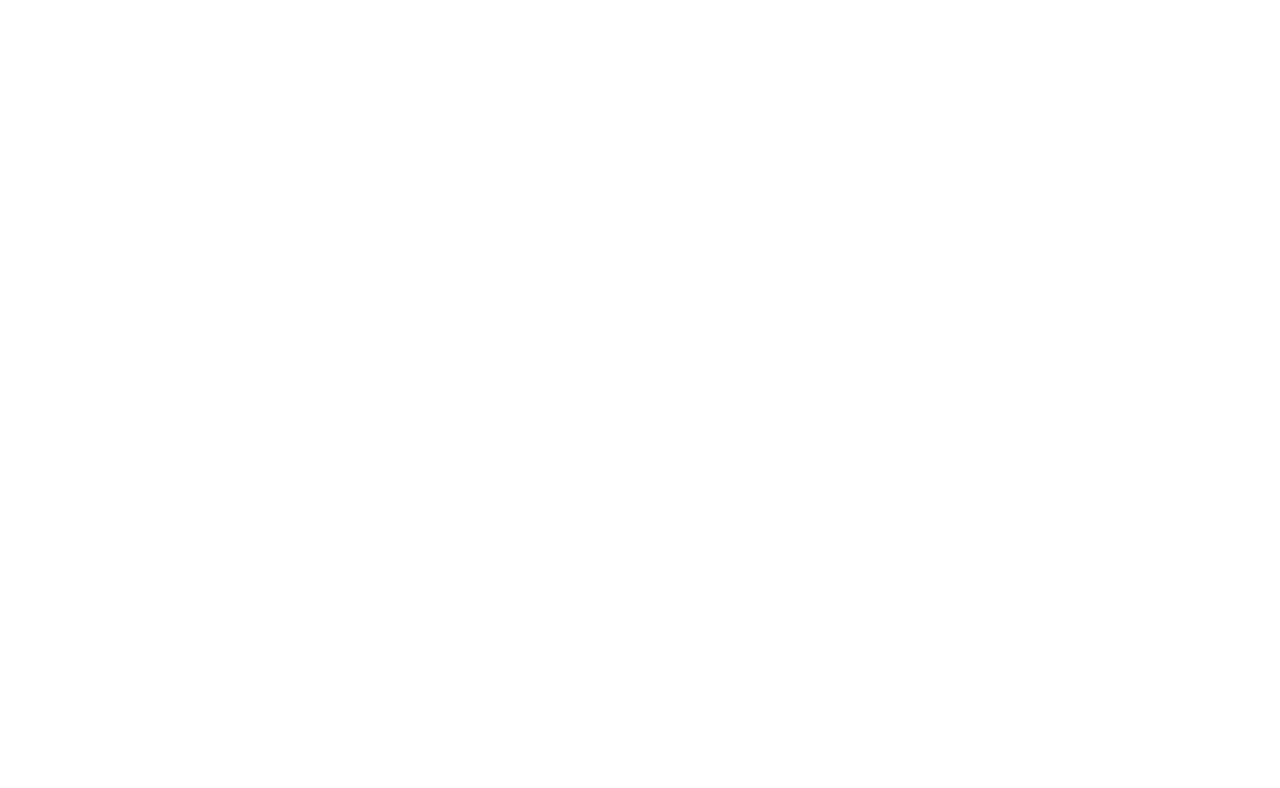
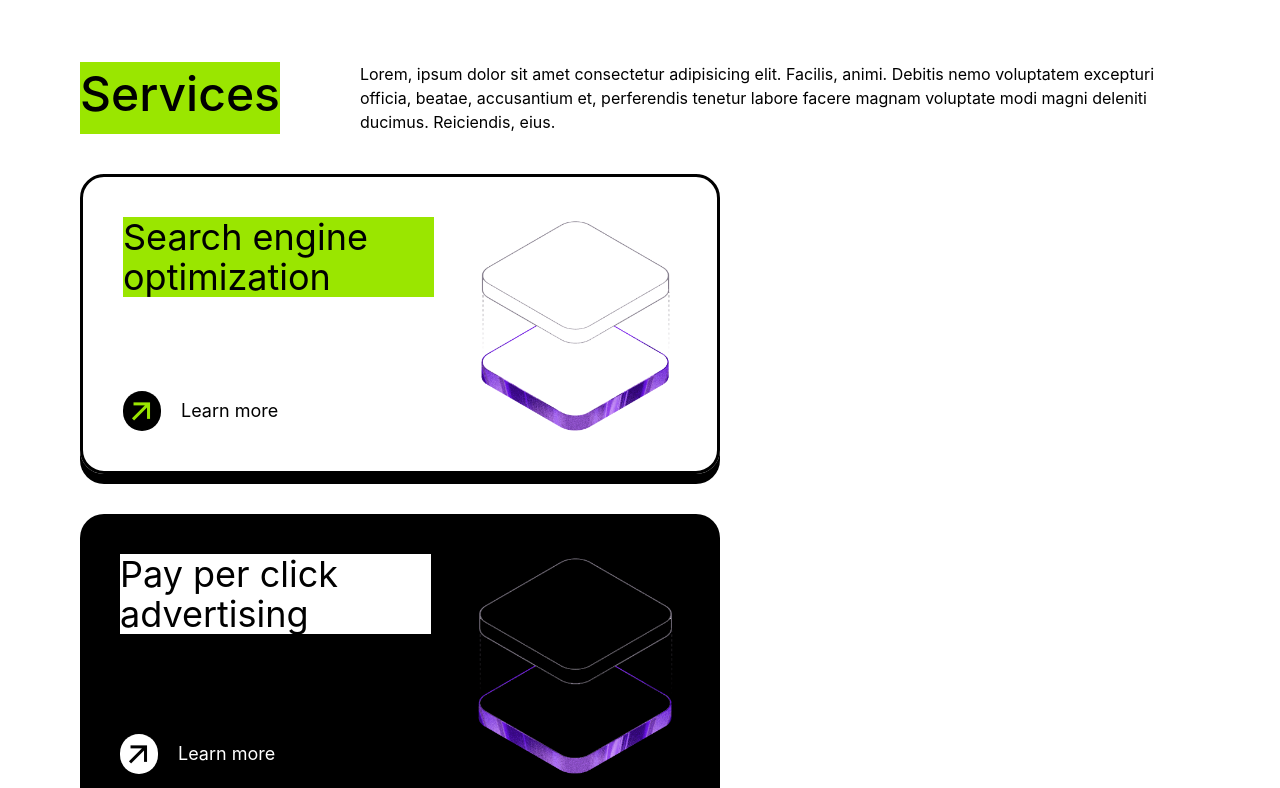
Before and after one commit to anshu-Creates/ui-ux-using-react, a React (Vite) app in the folder ui-ux/: page / in a window 1280 px wide. Shown: the part 840-1628 px from the top of the page. Before the commit the page ends 862 px from the top, so only its background shows below. Built offline with nearby package versions, Linux system fonts and the light colour scheme.

Commit message:
Add Section4 component with Card1 and Card2; update App to include Section4; enhance H1P and Card components

```diff
--- a/ui-ux/src/App.jsx
+++ b/ui-ux/src/App.jsx
@@ -2,6 +2,7 @@
 import Section1 from './components/sec-1/Section1'
 import Section2 from './components/sec-2/Section2'
 import Section3 from './components/sec-3/Section3'
+import Section4 from './components/sec-4/Section4'
 
 const App = () => {
   return (
@@ -9,6 +10,7 @@
       <Section1/>
       <Section2/>
       <Section3/>
+      <Section4/>
     </div>
   )
 }
--- a/ui-ux/src/components/h1p/H1P.jsx
+++ b/ui-ux/src/components/h1p/H1P.jsx
@@ -1,12 +1,14 @@
-import React from 'react'
+import React from "react";
 
 const H1P = (props) => {
   return (
     <div>
-        <h1>{props.h1}</h1>
-        <p>{props.p}</p>
+      <div className="flex gap-20">
+        <h1 className="text-5xl font-medium bg-lime-400 p-2 pl-0 pr-0">{props.h1}</h1>
+        <p className="w-200">{props.p}</p>
+      </div>
     </div>
-  )
-}
+  );
+};
 
-export default H1P
+export default H1P;
--- a/ui-ux/src/components/sec-4/Card1.jsx
+++ b/ui-ux/src/components/sec-4/Card1.jsx
@@ -0,0 +1,19 @@
+import React from 'react'
+
+const Card1 = (props) => {
+    console.log(props);
+  return (
+    <div className='border-3 flex rounded-3xl p-5 h-75 justify-between w-160 shadow-[0_10px_0_black]'>
+        <div className='p-5 flex flex-col justify-between'>
+            <h2 className='text-4xl bg-lime-400'>{props.h2}</h2>
+            <div className='flex items-center gap-5'>
+              <i className="ri-arrow-right-up-line text-4xl w-9.5 rounded-full bg-black text-lime-400"></i>
+              <p className='text-lg'>Learn more</p>
+            </div>
+        </div>
+        <img src={props.img} className='p-5'></img>
+    </div>
+  )
+}
+
+export default Card1
--- a/ui-ux/src/components/sec-4/Card2.jsx
+++ b/ui-ux/src/components/sec-4/Card2.jsx
@@ -1,8 +1,17 @@
 import React from 'react'
 
-const Card2 = () => {
+const Card2 = (props) => {
   return (
-    <div>Card2</div>
+    <div className='bg-black flex rounded-3xl p-5 h-75 justify-between w-160'>
+        <div className='p-5 flex flex-col justify-between'>
+            <h2 className='text-4xl text-black bg-white'>{props.h2}</h2>
+            <div className='flex items-center gap-5'>
+              <i className="ri-arrow-right-up-line text-4xl w-9.5 rounded-full bg-white text-black"></i>
+              <p className='text-lg text-white'>Learn more</p>
+            </div>
+        </div>
+        <img src={props.img} className='p-5'></img>
+    </div>
   )
 }
 
--- a/ui-ux/src/components/sec-4/Section4.jsx
+++ b/ui-ux/src/components/sec-4/Section4.jsx
@@ -1,12 +1,23 @@
-import React from 'react'
-import H1P from '../h1p/H1P'
+import React from "react";
+import H1P from "../h1p/H1P";
+import Card1 from "./Card1";
+import Card2 from "./Card2";
 
 const Section4 = () => {
   return (
-    <div>
-        <H1P/>
+    <div className="pt-10 pb-10">
+      <H1P
+        h1="Services"
+        p="Lorem, ipsum dolor sit amet consectetur adipisicing elit. Facilis, animi. Debitis nemo voluptatem excepturi officia, beatae, accusantium et, perferendis tenetur labore facere magnam voluptate modi magni deleniti ducimus. Reiciendis, eius."
+      />
+      <div className="pt-10 pb-10 gap-10 flex flex-wrap justify-between">
+        <Card1 h2="Search engine optimization" img="/src/assets/hero.png" />
+        <Card2 h2="Pay per click advertising" img="/src/assets/hero.png" />
+        <Card2 h2="E-mail marketing" img="/src/assets/hero.png" />
+        <Card1 h2="Social media marketing" img="/src/assets/hero.png" />
+      </div>
     </div>
-  )
-}
+  );
+};
 
-export default Section4
+export default Section4;
```
